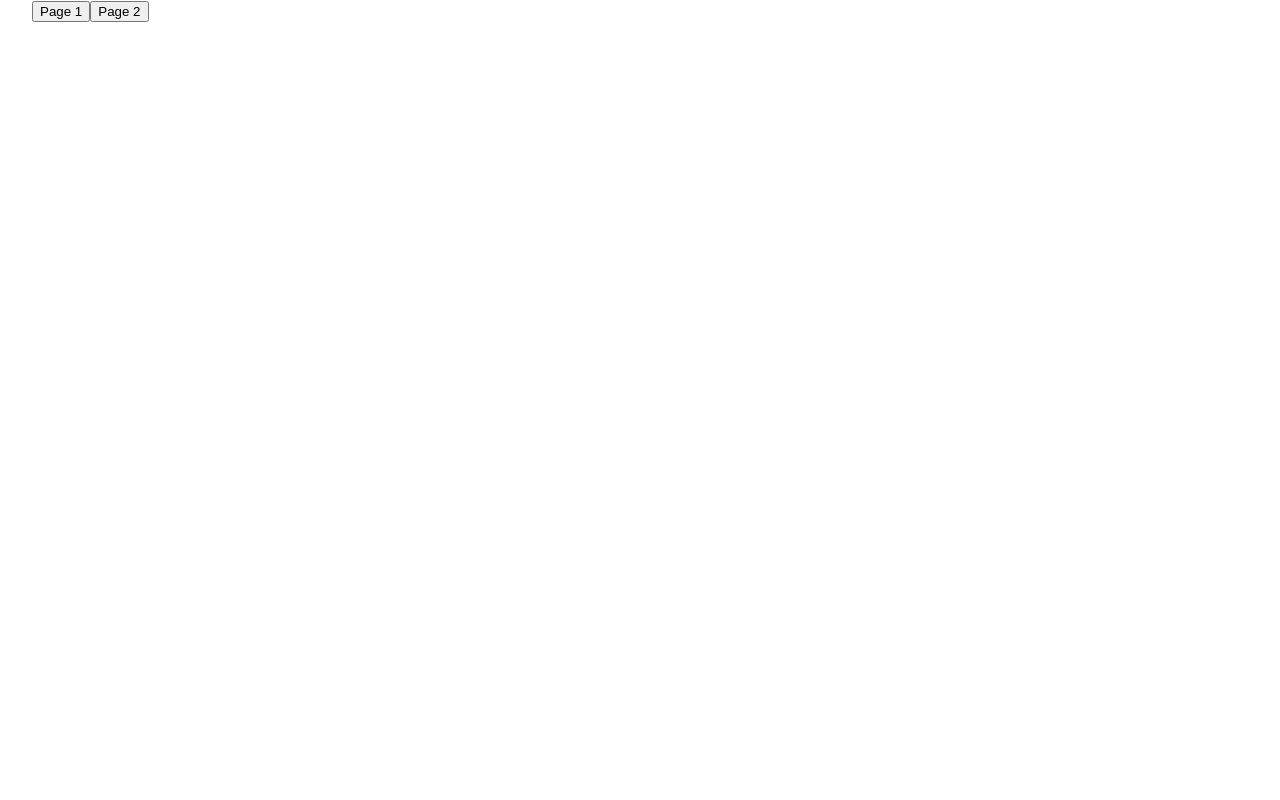
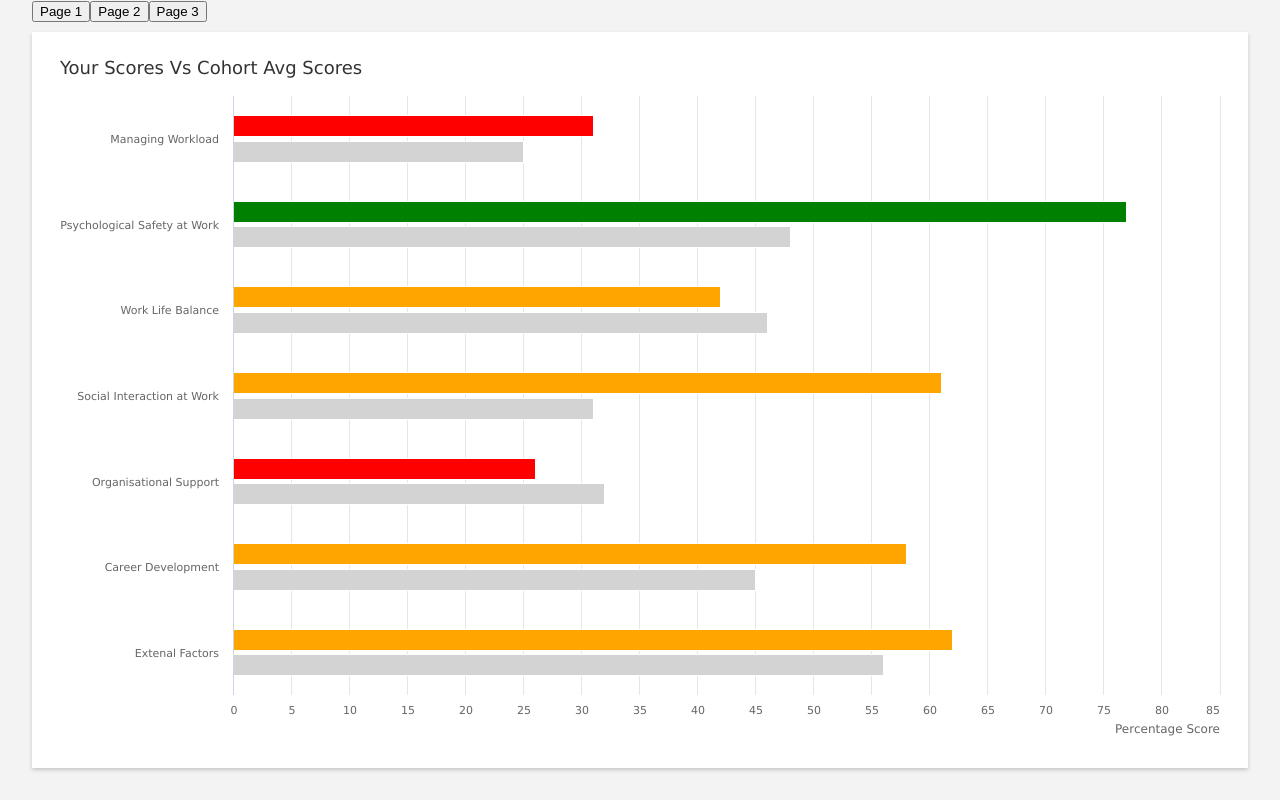
Before and after one commit to SimonGraham86/highcharts-example, a React (Create React App) app: page /Page-3 in a window 1280 px wide. Before the commit this address had no page. Built offline with nearby package versions, Linux system fonts and the light colour scheme.

Commit message:
Added Comparative Chart

```diff
--- a/src/App.js
+++ b/src/App.js
@@ -2,6 +2,7 @@ import styles from './App.module.css';
 import { Route, Routes, NavLink } from 'react-router-dom';
 import Page1 from './pages/Page1';
 import Page2 from './pages/Page2';
+import Page3 from './pages/Page3';
 
 function App() {
   return (
@@ -9,6 +10,7 @@ function App() {
       <Routes>
         <Route path="/" element={<Page1 />} />
         <Route path="/Page-2/" element={<Page2 />} />
+        <Route path="/Page-3/" element={<Page3 />} />
       </Routes>
       <div className={styles.buttonContainer}>
         <NavLink className={(navData) => navData.isActive ? styles.selected : ''} to="/">
@@ -17,6 +19,9 @@ function App() {
         <NavLink className={(navData) => navData.isActive ? styles.selected : ''} to="/Page-2/">
           <button>Page 2</button>
         </NavLink>
+        <NavLink className={(navData) => navData.isActive ? styles.selected : ''} to="/Page-3/">
+          <button>Page 3</button>
+        </NavLink>
       </div>
     </div>
   )
--- /dev/null
+++ b/src/pages/Page3.js
@@ -0,0 +1,21 @@
+import styles from './page.module.css';
+import options from './chartOptions3';
+import Card from '../UI/Card';
+import Highcharts from 'highcharts';
+import HighchartsReact from 'highcharts-react-official';
+
+const Page3 = () => {
+    return (
+        <div className={styles.page}>
+            <Card className={styles.containerHuge}>
+                <HighchartsReact
+                    highcharts={Highcharts}
+                    options={options[0]}
+                    containerProps={{ style: { height: "100%" } }}
+                />
+            </Card>
+        </div>
+    )
+}
+
+export default Page3;
--- /dev/null
+++ b/src/pages/chartOptions3.js
@@ -0,0 +1,63 @@
+const userScores = [31, 77, 42, 61, 26, 58, 62];
+
+const getRagDataArray = (dataArray) => {
+    let dataArrayWithColors = [];
+    dataArray.map((score) => {
+        if(score > 66) {
+            dataArrayWithColors.push({"y":score, "color":"green"})
+        } else if(score > 33) {
+            dataArrayWithColors.push({"y":score, "color":"orange"})
+        } else {
+            dataArrayWithColors.push({"y":score, "color":"red"})
+        }
+    })
+    console.log(dataArrayWithColors)
+    return dataArrayWithColors;
+}
+
+const options = [
+    {
+        chart: {
+            type: 'bar'
+        },
+        title: {
+            text: 'Your Scores Vs Cohort Avg Scores',
+            align: 'left'
+        },
+        xAxis: {
+            categories: ['Managing Workload', 'Psychological Safety at Work', 'Work Life Balance', 'Social Interaction at Work', 'Organisational Support', 'Career Development', 'Extenal Factors'],
+            title: {
+                text: null
+            }
+        },
+        yAxis: {
+            min: 0,
+            title: {
+                text: 'Percentage Score',
+                align: 'high'
+            },
+            labels: {
+                overflow: 'justify'
+            }
+        },
+        tooltip: {
+            valueSuffix: '%'
+        },
+        credits: {
+            enabled: false
+        },
+        series: [{
+            name: 'Your Score',
+            data: getRagDataArray(userScores)
+        }, {
+            name: 'Cohort Avg Score',
+            data: [25, 48, 46, 31, 32, 45, 56],
+            color: 'lightgray'
+        }],
+        legend: {
+            enabled: false
+        }
+    }
+]
+
+export default options;
--- a/src/pages/page.module.css
+++ b/src/pages/page.module.css
@@ -33,3 +33,9 @@
     min-width: 300px;
     height: calc((((100vh - 128px) / 3) * 2) + 32px);
 }
+
+.containerHuge {
+    flex: 93%;
+    min-width: 300px;
+    height: calc(100vh - 64px);
+}
```
